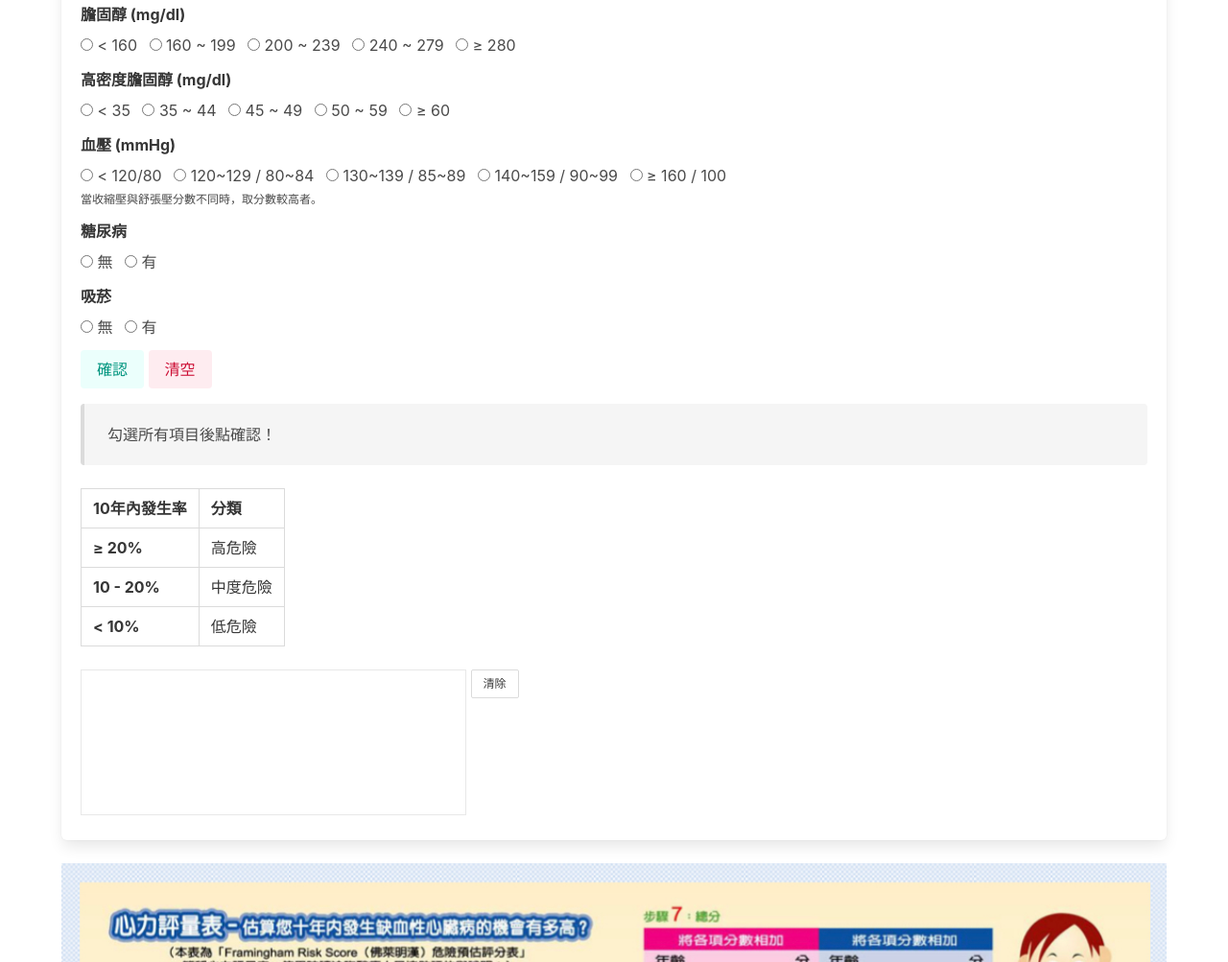
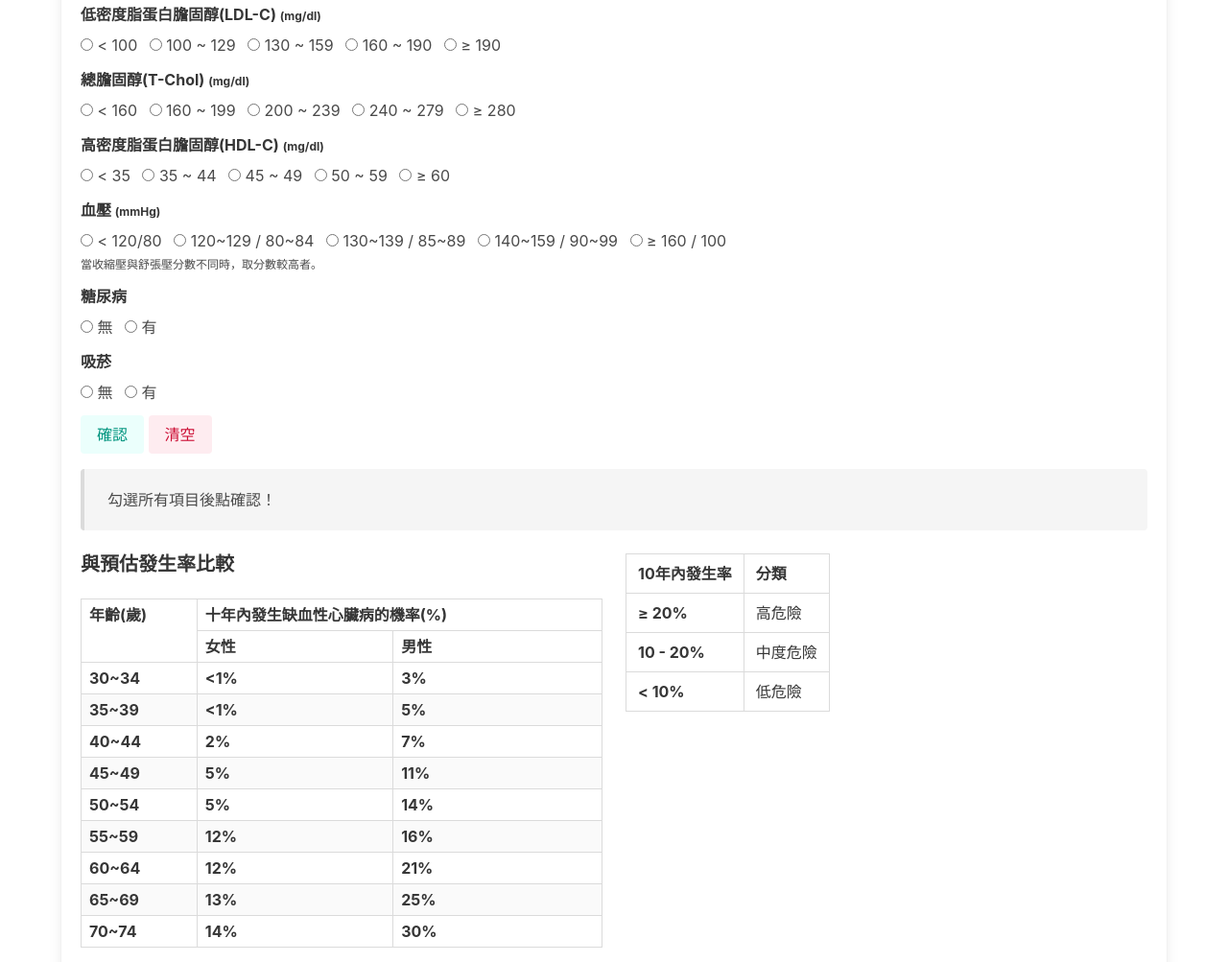
Before and after one commit to edcycle/edcycle.github.io, a plain HTML site: page Framingham_Risk_Score/index.html in a window 1280 px wide. Shown: the part 421-1424 px from the top of the page at 96% size. Drawn offline with nearby package versions, Linux system fonts and the light colour scheme.

Commit message:
Update to new frs form

```diff
--- a/Framingham_Risk_Score/index.html
+++ b/Framingham_Risk_Score/index.html
@@ -86,9 +86,12 @@
           </div>
         </div>
       </div>
-      <!-- 膽固醇 ldl-c -->
+      <!-- 低密度脂蛋白膽固醇(LDL-C) -->
       <div class="field">
-        <label class="label">膽固醇 (mg/dl)</label>
+        <label class="label"
+          >低密度脂蛋白膽固醇(LDL-C)
+          <span class="is-size-7">(mg/dl)</span></label
+        >
         <div class="control">
           <label class="radio">
             <input
@@ -98,7 +101,7 @@
               data-female="-2"
               data-male="-3"
             />
-            &lt; 160
+            &lt; 100
           </label>
           <label class="radio">
             <input
@@ -108,13 +111,71 @@
               data-female="0"
               data-male="0"
             />
-            160 ~ 199
+            100 ~ 129
           </label>
           <label class="radio">
             <input
               type="radio"
               name="ldl-c"
               id="ldl-c-3"
+              data-female="0"
+              data-male="0"
+            />
+            130 ~ 159
+          </label>
+          <label class="radio">
+            <input
+              type="radio"
+              name="ldl-c"
+              id="ldl-c-4"
+              data-female="2"
+              data-male="1"
+            />
+            160 ~ 190
+          </label>
+          <label class="radio">
+            <input
+              type="radio"
+              name="ldl-c"
+              id="ldl-c-5"
+              data-female="2"
+              data-male="2"
+            />
+            &ge; 190
+          </label>
+        </div>
+      </div>
+      <!-- 總膽固醇(T-Chol) -->
+      <div class="field">
+        <label class="label"
+          >總膽固醇(T-Chol) <span class="is-size-7">(mg/dl)</span></label
+        >
+        <div class="control">
+          <label class="radio">
+            <input
+              type="radio"
+              name="t-chol"
+              id="t-chol-1"
+              data-female="-2"
+              data-male="-3"
+            />
+            &lt; 160
+          </label>
+          <label class="radio">
+            <input
+              type="radio"
+              name="t-chol"
+              id="t-chol-2"
+              data-female="0"
+              data-male="0"
+            />
+            160 ~ 199
+          </label>
+          <label class="radio">
+            <input
+              type="radio"
+              name="t-chol"
+              id="t-chol-3"
               data-female="1"
               data-male="1"
             />
@@ -123,8 +184,8 @@
           <label class="radio">
             <input
               type="radio"
-              name="ldl-c"
-              id="ldl-c-4"
+              name="t-chol"
+              id="t-chol-4"
               data-female="1"
               data-male="2"
             />
@@ -133,8 +194,8 @@
           <label class="radio">
             <input
               type="radio"
-              name="ldl-c"
-              id="ldl-c-5"
+              name="t-chol"
+              id="t-chol-5"
               data-female="3"
               data-male="3"
             />
@@ -142,9 +203,12 @@
           </label>
         </div>
       </div>
-      <!-- 高密度膽固醇 hdl-c -->
+      <!-- 高密度脂蛋白膽固醇(HDL-C) -->
       <div class="field">
-        <label class="label">高密度膽固醇 (mg/dl)</label>
+        <label class="label"
+          >高密度脂蛋白膽固醇(HDL-C)
+          <span class="is-size-7">(mg/dl)</span></label
+        >
         <div class="control">
           <label class="radio">
             <input
@@ -191,8 +255,8 @@
               type="radio"
               name="hdl-c"
               id="hdl-c-5"
-              data-female="-3"
-              data-male="-2"
+              data-female="-2"
+              data-male="-1"
             />
             &ge; 60
           </label>
@@ -200,7 +264,7 @@
       </div>
       <!-- 血壓 bloodpre -->
       <div class="field">
-        <label class="label">血壓 (mmHg)</label>
+        <label class="label">血壓 <span class="is-size-7">(mmHg)</span></label>
         <div class="control">
           <label class="radio">
             <input
@@ -325,6 +389,70 @@
         <div class="message-body" id="msg">勾選所有項目後點確認！</div>
       </article>
 
+      <div class="columns">
+        <div class="column">
+          <h1 class="title is-5">與預估發生率比較</h1>
+          <table class="table is-striped is-narrow is-bordered is-fullwidth">
+            <thead>
+              <tr>
+                <th rowspan="2">年齡(歲)</th>
+                <th colspan="2">十年內發生缺血性心臟病的機率(%)</th>
+              </tr>
+              <tr>
+                <th>女性</th>
+                <th>男性</th>
+              </tr>
+            </thead>
+            <tbody>
+              <tr>
+                <th>30~34</th>
+                <th><1%</th>
+                <th>3%</th>
+              </tr>
+              <tr>
+                <th>35~39</th>
+                <th><1%</th>
+                <th>5%</th>
+              </tr>
+              <tr>
+                <th>40~44</th>
+                <th>2%</th>
+                <th>7%</th>
+              </tr>
+              <tr>
+                <th>45~49</th>
+                <th>5%</th>
+                <th>11%</th>
+              </tr>
+              <tr>
+                <th>50~54</th>
+                <th>5%</th>
+                <th>14%</th>
+              </tr>
+              <tr>
+                <th>55~59</th>
+                <th>12%</th>
+                <th>16%</th>
+              </tr>
+              <tr>
+                <th>60~64</th>
+                <th>12%</th>
+                <th>21%</th>
+              </tr>
+              <tr>
+                <th>65~69</th>
+                <th>13%</th>
+                <th>25%</th>
+              </tr>
+              <tr>
+                <th>70~74</th>
+                <th>14%</th>
+                <th>30%</th>
+              </tr>
+            </tbody>
+          </table>
+        </div>
+        <div class="column">
           <table class="table is-bordered">
             <thead>
               <tr>
@@ -347,6 +475,8 @@
               </tr>
             </tbody>
           </table>
+        </div>
+      </div>
 
       <canvas width="400" style="border: 1px solid #e8e8e8"></canvas>
       <button class="button is-small clear">清除</button>
@@ -354,7 +484,7 @@
 
     <div class="container">
       <figure class="image">
-        <img src="frs.jpg" />
+        <img src="frsnew.jpg" />
       </figure>
     </div>
 
--- a/Framingham_Risk_Score/js/app.js
+++ b/Framingham_Risk_Score/js/app.js
@@ -8,9 +8,67 @@ function cleanUp() {
 }
 
 $(document).ready(function () {
-  const NAME_LIST = ['ldl-c', 'hdl-c', 'bloodpressure', 'diabetes', 'smoke'];
+  const LDL_C_NAME_LIST = [
+    'ldl-c',
+    'hdl-c',
+    'bloodpressure',
+    'diabetes',
+    'smoke',
+  ];
+  const CHOL_NAME_LIST = [
+    't-chol',
+    'hdl-c',
+    'bloodpressure',
+    'diabetes',
+    'smoke',
+  ];
 
-  const female_chances = {
+  const LDL_C_FEMALE_CHANCE = {
+    min: '1',
+    '-1': '2',
+    0: '2',
+    1: '2',
+    2: '3',
+    3: '3',
+    4: '4',
+    5: '5',
+    6: '6',
+    7: '7',
+    8: '8',
+    9: '9',
+    10: '11',
+    11: '13',
+    12: '15',
+    13: '17',
+    14: '20',
+    15: '24',
+    16: '27',
+    max: '32',
+  };
+
+  const LDL_C_MALE_CHANCE = {
+    min: '1',
+    '-2': '2',
+    '-1': '2',
+    0: '3',
+    1: '4',
+    2: '4',
+    3: '6',
+    4: '7',
+    5: '9',
+    6: '11',
+    7: '14',
+    8: '18',
+    9: '22',
+    10: '27',
+    11: '33',
+    12: '40',
+    13: '47',
+    max: '56',
+  };
+
+  const CHOL_FEMALE_CHANCE = {
+    min: '1',
     '-1': '2',
     0: '2',
     1: '2',
@@ -29,9 +87,12 @@ $(document).ready(function () {
     14: '18',
     15: '20',
     16: '24',
+    max: '27',
   };
 
-  const male_chances = {
+  const CHOL_MALE_CHANCE = {
+    min: '2',
+    '-2': '2',
     '-1': '2',
     0: '3',
     1: '3',
@@ -47,6 +108,7 @@ $(document).ready(function () {
     11: '31',
     12: '37',
     13: '45',
+    max: '53',
   };
 
   $('#submit').click(function () {
@@ -60,33 +122,69 @@ $(document).ready(function () {
     });
 
     if (check) {
-      let gender = $("input[name='gender']:checked").val();
+      const gender = $("input[name='gender']:checked").val();
+      const age = $('#age').children('option:selected').data();
 
-      const age = $('#age').children('option:selected').data();
-      let result = age[gender];
+      const LDL_C_PTS = $("input[name='ldl-c']:checked").data(gender);
+      const CHOL_PTS = $("input[name='t-chol']:checked").data(gender);
+      const HDL_C_PTS = $("input[name='hdl-c']:checked").data(gender);
 
-      NAME_LIST.forEach((name) => {
-        result += $("input[name='" + name + "']:checked").data()[gender];
+      console.log(
+        'ldl-c-pts: ' +
+          LDL_C_PTS +
+          ', t-chol-pts: ' +
+          CHOL_PTS +
+          ', hdl-c-pts: ' +
+          HDL_C_PTS
+      );
+
+      let LdlcChance, CholChance, nameList, chance, min, max, result, warning;
+
+      if (gender == 'female') {
+        LdlcChance = LDL_C_FEMALE_CHANCE;
+        CholChance = CHOL_FEMALE_CHANCE;
+        min = -2;
+        max = 17;
+      } else {
+        LdlcChance = LDL_C_MALE_CHANCE;
+        CholChance = CHOL_MALE_CHANCE;
+        min = -3;
+        max = 14;
+      }
+
+      if (LDL_C_PTS >= CHOL_PTS) {
+        nameList = LDL_C_NAME_LIST;
+        chance = LdlcChance;
+      } else {
+        nameList = CHOL_NAME_LIST;
+        chance = CholChance;
+      }
+
+      let points = age[gender];
+      console.log('gender: ' + gender);
+      console.log('age: ' + points);
+
+      nameList.forEach((name) => {
+        // 如果 T-CHOL > LDL-C 且 HDL-C >= 60 分數多扣1分
+        if (name == 't-chol' && HDL_C_PTS < 0) points += -1;
+
+        points += $("input[name='" + name + "']:checked").data(gender);
+        console.log(
+          name + ': ' + $("input[name='" + name + "']:checked").data(gender)
+        );
       });
 
-      let chances;
-      let warning;
+      console.log('----------- Total Points: ' + points + ' -----------');
 
-      if (gender == 'female') {
-        if (result <= -2) chances = '1';
-        else if (result >= 17) chances = '27';
-        else chances = female_chances[result];
-      } else {
-        if (result < -1) chances = '2';
-        else if (result >= 14) chances = '53';
-        else chances = male_chances[result];
-      }
+      if (points <= min) result = chance['min'];
+      else if (points >= max) result = chance['max'];
+      else result = chance[points];
 
-      if (chances >= 20) {
+      if (result >= 20) {
         $('#score-1').addClass('is-selected');
         $('article.message').addClass('is-danger');
         warning = '高危險';
-      } else if (chances >= 10 && chances < 20) {
+      } else if (result >= 10 && result < 20) {
         $('#score-2').addClass('is-selected');
         $('article.message').addClass('is-warning');
         warning = '中度危險';
@@ -98,9 +196,9 @@ $(document).ready(function () {
 
       $('#msg').text(
         '總分= ' +
+          points +
+          '，十年內發生機率= ' +
           result +
-          '，十年內發生機率= ' +
-          chances +
           '%，為' +
           warning +
           '群'
```
Also changed, not shown: Framingham_Risk_Score/frsnew.jpg (added). Lines whose indentation alone changed are shown as unchanged.
